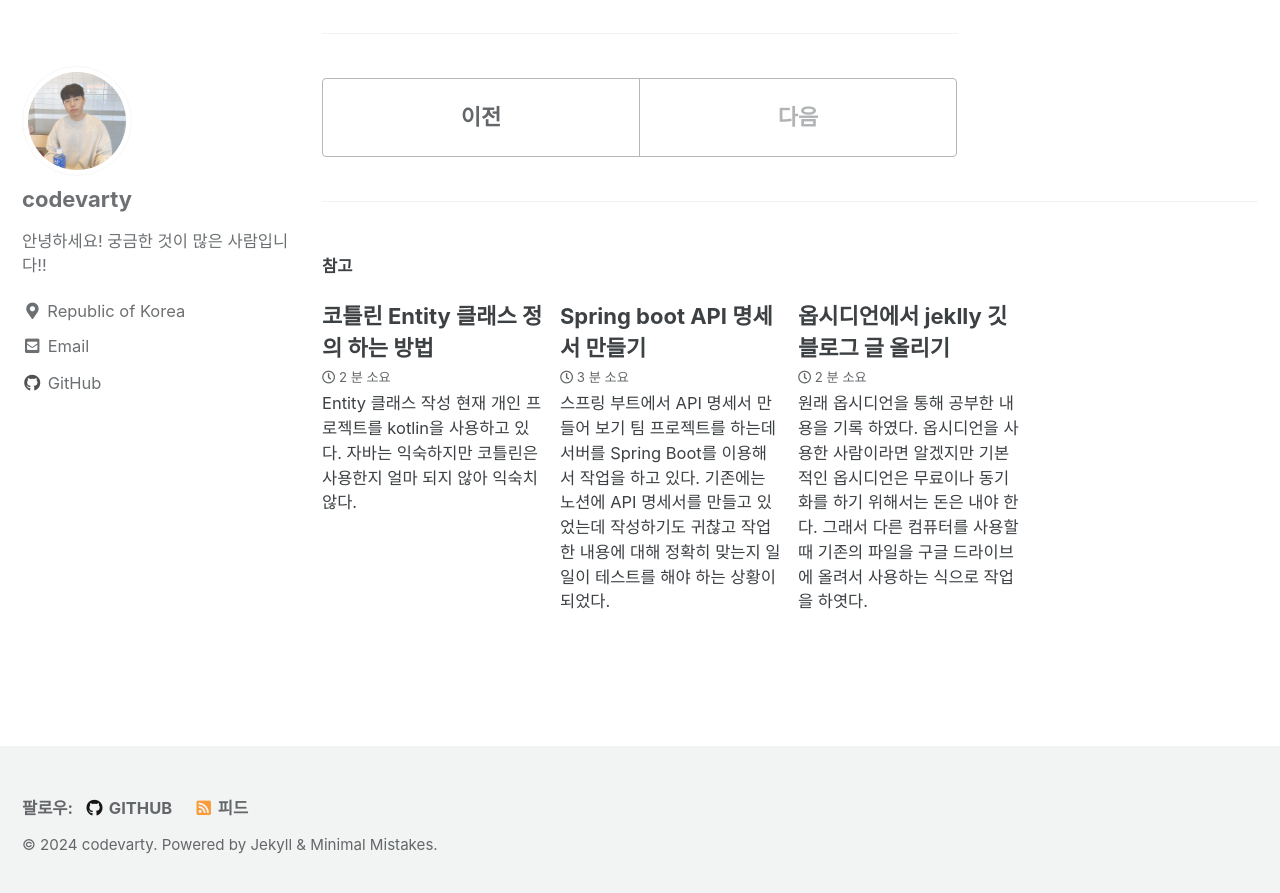
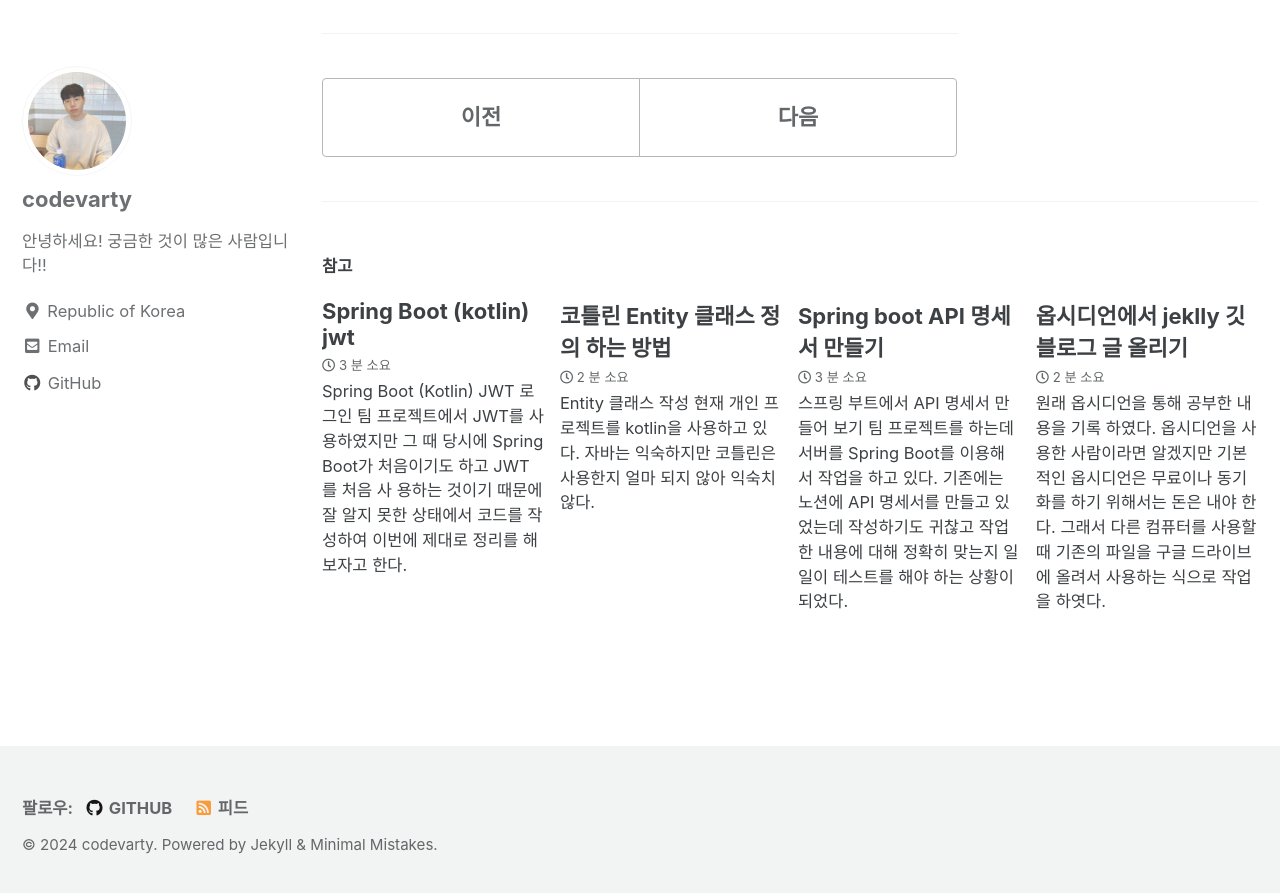
Before and after one commit to codevarty/codevarty.github.io, a Jekyll site: the page built from _posts/2024-05-11-google-cloud-database.md, in a window 1280 px wide and 900 px high, scrolled down 15879 px. Shown: the top 893 px of the window. Built offline with Jekyll 4.4.1, drawn with Linux system fonts in a browser that asks for light colours; cached includes are drawn as plain includes; part of the change alters nothing that is shown.

Commit message:
vault backup: 2024-05-21 21:19:14

````diff
--- a/_posts/2024-05-11-google-cloud-database.md
+++ b/_posts/2024-05-11-google-cloud-database.md
@@ -286,7 +286,7 @@ class UserController(val userService: UserService) {
 
 현재 서버 포트는 8090으로 되어 있다. 즉 회워 가입 링크는 다음과 같다.
 
-http://localhost:8090/signup
+[http://localhost:8090/signup](http://localhost:8090/signup)
 
 postman 으로 테스트한 결과는 다음과 같다.
 ![](/assets/images/post/Pasted%20image%2020240508002951.png)
@@ -299,7 +299,7 @@ postman 으로 테스트한 결과는 다음과 같다.
 
 아래는 현재 작업중인 프로젝트 **깃허브 주소**이다.
 
-https://github.com/codevarty/friendbot
+[https://github.com/codevarty/friendbot](https://github.com/codevarty/friendbot)
 
 # 결론
 원래 프로젝트 데이터베이스는 간단하게 h2를 사용할려고 했다. 개인 프로젝트를 하면서 한번 클라우드 데이터베이스를 직접 연결하고 싶어서 무료로 사용이 가능한 구글 클라우드를 사용하였다. 구글 클라우드에서 데이터베이스를 생성하는 것은 쉬었지만 코틀린 문법에 익숙치 않아서 엔티티 클래스 작성 부분에서 애를먹었다.
--- /dev/null
+++ b/_posts/2024-05-21-spring-boot-kotlin-jwt.md
@@ -0,0 +1,137 @@
+---
+title: Spring Boot (kotlin) jwt
+categories:
+  - spring boot
+tags:
+  - kotlin
+  - springboot
+  - springsecurity
+  - jwt
+---
+# Spring Boot (Kotlin) JWT 로그인
+팀 프로젝트에서 JWT를 사용하였지만 그 때 당시에 Spring Boot가 처음이기도 하고 JWT를 처음 사
+용하는 것이기 때문에 잘 알지 못한 상태에서 코드를 작성하여 이번에 제대로 정리를 해보자고 한다.
+
+코드를 작성하기 이전에 먼저 JWT가 무엇인지 정리해볼려고 한다.
+
+## JWT 인증 절차
+[jwt(JsonWebToken)](https://jwt.io/)는 클라이언트와 서버 사이에 통신을 할 때 인증을 하기 위해 사용하는 토큰이다.  웹 표준인 **JSON 형태로 데이터를 주고 받기 위해 표준 규약에 따라 생성한 암호화된 토큰**이다.
+
+>**※ 참고 ※**
+>Json 이란 **key, Value가 한 쌍을 이룬 객체를 의미**한다.
+>표시 형식은 `{"key": "value"}`이다.
+
+### 1. JWT 구성 요소
+JWT는 헤더(Header), 페이로드(Payload), 서명(Signature) 세 파트로 나뉘어져 있으며 아래와 같다.
+
+![](https://velopert.com/wp-content/uploads/2016/12/jwt.png)
+
+#### Header
+```json
+{
+  "alg": "HS256",
+  "typ": "JWT"
+}
+
+```
+- 토큰의 타입과 해시 알고리즘으로 구성되어 있다.
+- 토큰의 타입을 지정하지 않아도 된다.
+- Base64 인코딩
+- `alg`: 해시 알고리즘을 지정한다.
+- `type`: 이 토큰을 JWT로 지정한다.
+
+#### Payload
+```json
+{
+  "sub": "1234567890",
+  "name": "John Doe",
+  "iat": 1516239022
+}
+```
+- **토큰의 데이터를 담고 있는 곳**이다.
+- 데이터 각각의 key를 **claim**이라고 부른다.
+- Claim은 등록된 클레임(registered), 공개 클레임(public), 비공개 클레임(private)으로 나눌 수 있다.
+- **등록된 클레임**:  3글자로 필수는 아니지만 사용이 권장된 클레임
+- **공개 클레임**: 사용자가 자유롭게 정의할 수 있는 클레임
+- **비공개 클레임**: 등록된 또는 공개 클레임이 아닌 클레임이며, 정보를 공유하기 위해 만들어진 커스터마이징된 클레임
+
+> **사용시 주의사항**
+> Payload는 단순하게 Base64로 인코딩된 곳이며 누구나 디코딩하여 데이터 열람이 가능하다.
+> 그렇기 때문에 비밀번호 같은 **민감한 정보는 Payload 안에 넣지 않는다.**
+
+암호화된 코드
+```
+eyJhbGciOiJIUzI1NiIsInR5cCI6IkpXVCJ9.eyJzdWIiOiIxMjM0NTY3ODkwIiwibmFtZSI6IkpvaG4gRG9lIiwiaWF0IjoxNTE2MjM5MDIyfQ.SflKxwRJSMeKKF2QT4fwpMeJf36POk6yJV_adQssw5c
+```
+
+다음 사이트는 Base64 디코더 사이트 주소이다.
+
+[https://www.base64decode.org/](https://www.base64decode.org/)
+
+아래 그림과 같이 손쉽게 디코딩이 가능하다.
+
+![base64](/assets/images/post/Pasted%20image%2020240509001348.png)
+
+#### Signature
+```json
+HMACSHA256(
+  base64UrlEncode(header) + "." +
+  base64UrlEncode(payload),
+  secret
+)
+```
+- 가장 중요한 부분으로 헤더와 정보를 합친 후 발급해준 서버가 지정한 secret key로 암호화 시켜 토큰을 변조하기 어렵게 만들어준다.
+
+***
+### 2. JWT 동작 원리
+기존 session cookie를 이용하는 인증 방식에서는 서버가 사용자의 정보를 가지고 있어야 했다. 이 경우에는 사용자가 많을 수록 서버가 저장해야 할 정보가 많아져 서버의 부하가 걸릴 수 있다. 이러한 점을 해결하기 위해 나온 것이 바로 JWT이다.
+
+JWT는 **사용자 정보를 서버가 가지고 있지 않고 사용자에게 넘기는 인증 방식**이다.
+이러한 방식을 `STATELESS`라고 한다.
+
+이렇게 서버에 인증하는 JWT 토큰을 **Access Token** 이라고 한다.
+
+![](https://mblogthumb-phinf.pstatic.net/MjAxOTA1MjVfNDMg/MDAxNTU4Nzk1NjQ3Nzg5.cz-5fOL_RPyifrETlD_Go9cuUmyCl8Jrl01uY_T5PgUg.FE9xhe58eOPiC_ZUucbewNUHAf35kj9cjo3qStzO5msg.PNG.shino1025/asdasd.png?type=w800)
+
+또한 **토큰이 클라이언트에 보관된다는 점이 보안에 취약할 우려**가 있어 민감한 정보를 저장하면 안된다.
+
+JWT는 <span style="background-color:#fff5b1"> 사용자를 식별하기 위한 토큰 </span> 으로 사용하는 것이다.
+
+위에서 설명했듯이 JWT는 클라이언트에 보관되기 때문에 보안에 취약하다. 그리고 서버에 관리 하지 않기 때문에 JWT가 탈취 당해도 서버는 알 방법이 존재하지 않는다.
+
+이를 방지 하기 위해 **만료시간을 짤게 설정하여 탈취되는 것을 방지**하고 있다.
+
+그러나 이러한 방법을 사용하면 만료기간 뒤에 다시 인증을 해줘야 하는 문제가 발생한다. 이를 해결하기 위해 나온 방안이 **Refresh Token**이다.
+
+***
+### 3. Refreh Token
+refresh token 재발급 토큰으로 **AccessToken이 만료가 되었을 때 새로운 토큰을  사용자에게 발급하기 위해 사용하는 토큰**이다.
+
+![](https://velog.velcdn.com/images%2Fkshired%2Fpost%2Ffa1ca964-9203-4f84-8284-a7fd1593186b%2F99DB8C475B5CA1C936.png)
+
+Refresh Token은 Access Token 과 함께 사용자에게 발급 되며 만료기간은 Access Token에 비해 상당히 길다.
+
+그러나 Refreh Token 을 통해 AccessToken을  재발급하기 때문에 이 토큰을 서버에서 검증 할 수 있도록 저장하는 **Refresh Token Storage**가 필요하다.
+***
+### 4. Refresh Token Storage
+Access Token의 장점이 서버에서 사용자 정보를 가지고 있지 않다는 점이다.
+그러나 Refresh Token을 통해 Access Token이 만료 된후 토큰을 발급하기 위해 서버에서 검증을 해야 하다.
+
+> **Refresh Token을 검증 하는 이유**
+> 검증을 해야 하는 이유는 Refresh Token 또한 JWT 토큰으로 서버에서 사용자에게 발급하므로 **Access Token 과 같이 탈취될 가능성이 존재하기 때문**이다.
+
+그렇다면 Refresh Token을 어디에 저장해야 하는가?
+크게 다음과 같이 **두 가지 형태**로 볼 수 있다.
+
+1. 서버에 저장하는 방식
+2. 데이터베이스에 저장하는 방식
+
+1번의 경우 Refresh Token을 서버에 저장하는 형태로 세션과 동일하게 **Stateful 형식**으로 사용이 된다. 그렇기 때문에 JWT에 대한 장점을 사용하지 않는 것이기 때문에 2번의 방식이 보안성이 더 높고 Stateless 형식을 사용한다.
+
+이런 이유로 기존 프로젝트에서는 **2번 방식**을 택하게 되었다.
+
+***
+# 결론
+현재 웹 서버에서 JWT 방식을 많이 사용한다고 한다. 이전에 작업했을 때는 JWT가 어떤 형식으로 동작하는 지 자세히 알지 못했기 때문에 코드를 작성하는 것이 쉽지는 않았고 에러가 났을 때 어느 부분이 문제인지 파악히 힘들었다. 이번 정리를 통해 JWT가 왜 사용되는지에 대해 알게 되었고 어떤식으로 이용이 되는지에 대해 알게 되었다.
+
+**다음 시간에는 코드를 통해 JWT 토큰을 발급하여 로그인하는 로직을 작성해 본다.**
````
